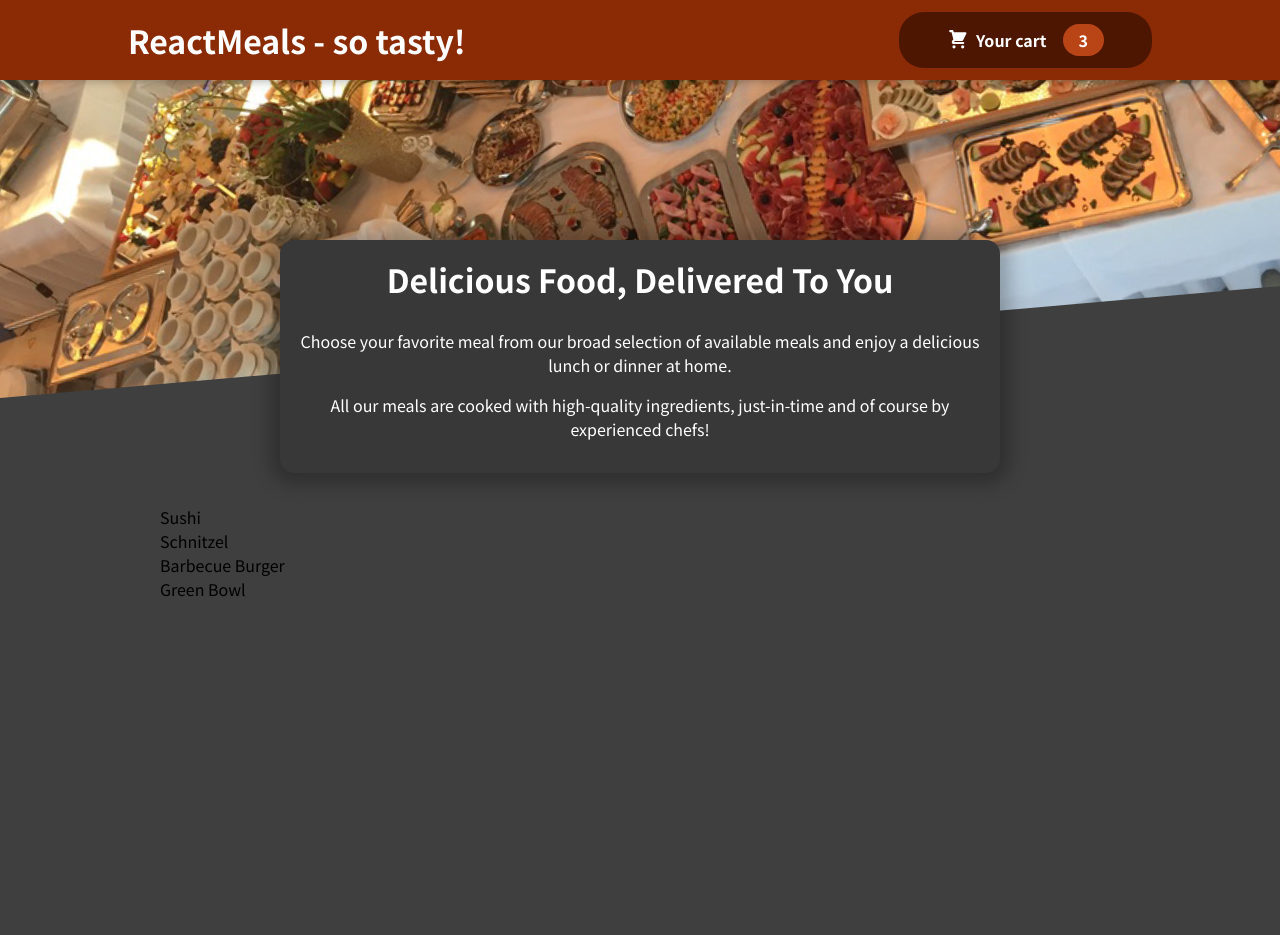
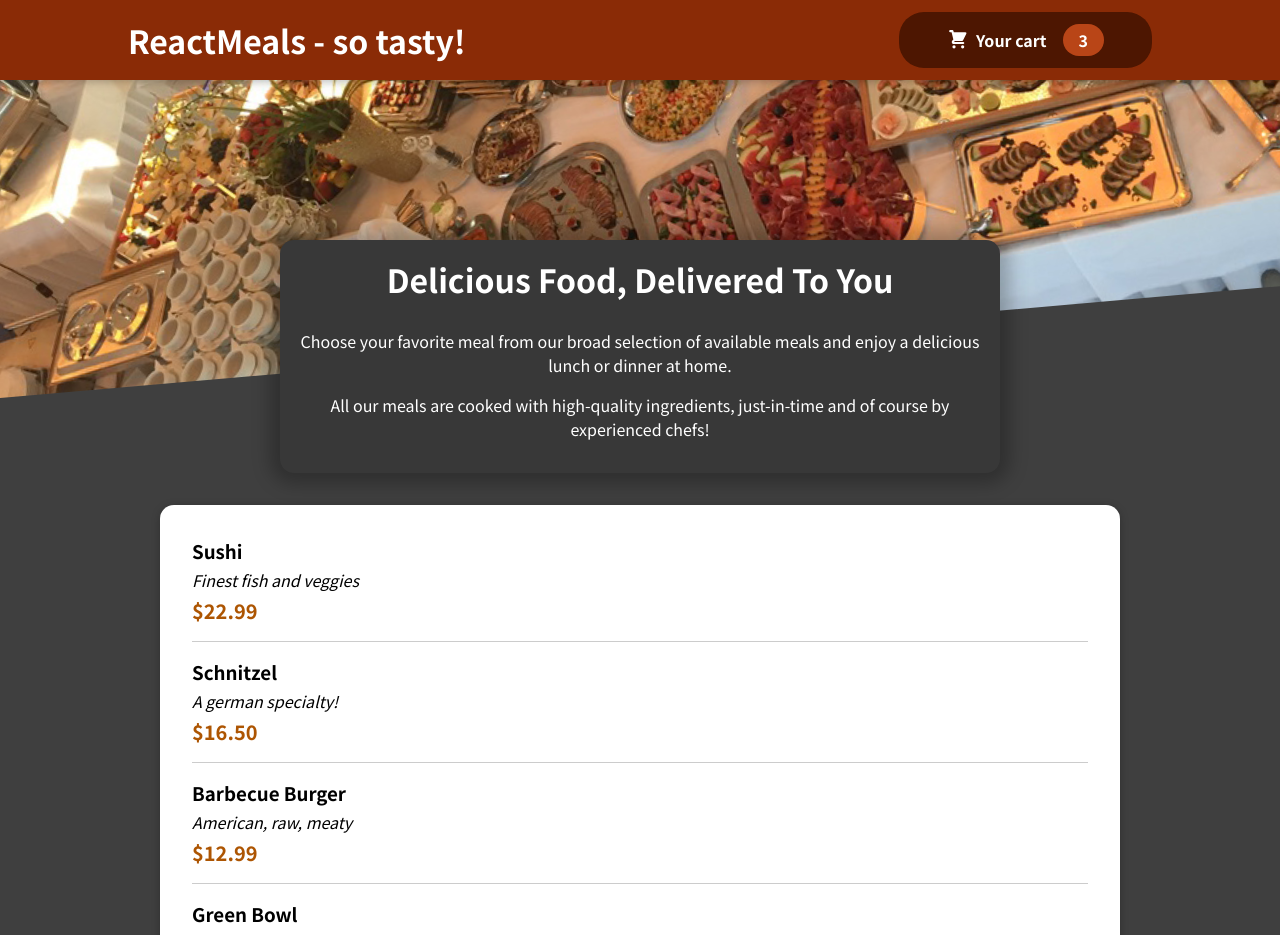
Before and after one commit to NotoriousLie/food_order_app_tut, a React (Create React App) app: page / in a window 1280 px wide. Shown: the top 935 px of the page. Before the commit the page ends 800 px from the top, so only its background shows below. Built offline with nearby package versions, Linux system fonts and the light colour scheme.

Commit message:
adding individual meal items

```diff
--- a/src/components/Meals/AvailableMeals.js
+++ b/src/components/Meals/AvailableMeals.js
@@ -1,4 +1,7 @@
 import React from "react";
+
+import Card from "../UI/Card";
+import MealItem from "./MealItem/MealItem";
 
 import classes from "./AvailableMeals.module.css";
 
@@ -29,13 +32,22 @@
     },
 ];
 const AvailableMeals = () => {
-    const mealsList = DUMMY_MEALS.map(meal => <li>{meal.name}</li>);
+    const mealsList = DUMMY_MEALS.map(meal =>
+        <MealItem
+            key={meal.id}
+            name={meal.name}
+            description={meal.description}
+            price={meal.price}
+        />
+    );
 
     return (
         <section className={classes.meals}>
-            <ul>
-                {mealsList}
-            </ul>
+            <Card>
+                <ul>
+                    {mealsList}
+                </ul>
+            </Card>
         </section>
     )
 };
--- /dev/null
+++ b/src/components/Meals/MealItem/MealItem.js
@@ -0,0 +1,20 @@
+import React from "react";
+
+import classes from "./MealItem.module.css";
+const MealItem = (props) => {
+    const price = `$${props.price.toFixed(2)}`;
+    return (
+        <li className={classes.meal}>
+            <div>
+                <h3>{props.name}</h3>
+                <div className={classes.description}>{props.description}</div>
+                <div className={classes.price}>{price}</div>
+            </div>
+            <div>
+
+            </div>
+        </li>
+    );
+};
+
+export default MealItem;
--- /dev/null
+++ b/src/components/Meals/MealItem/MealItem.module.css
@@ -0,0 +1,22 @@
+.meal {
+    display: flex;
+    justify-content: space-between;
+    margin: 1rem;
+    padding-bottom: 1rem;
+    border-bottom: 1px solid #ccc;
+  }
+
+  .meal h3 {
+    margin: 0 0 0.25rem 0;
+  }
+
+  .description {
+    font-style: italic;
+  }
+
+  .price {
+    margin-top: 0.25rem;
+    font-weight: bold;
+    color: #ad5502;
+    font-size: 1.25rem;
+  }
--- /dev/null
+++ b/src/components/UI/Card.js
@@ -0,0 +1,10 @@
+import React from "react";
+
+import classes from "./Card.module.css";
+const Card = props => {
+    return (
+        <div className={classes.card}>{props.children}</div>
+    );
+};
+
+export default Card;
--- /dev/null
+++ b/src/components/UI/Card.module.css
@@ -0,0 +1,6 @@
+.card {
+    padding: 1rem;
+    box-shadow: 0 2px 8px rgba(0, 0, 0, 0.25);
+    border-radius: 14px;
+    background-color: white;
+  }
```
